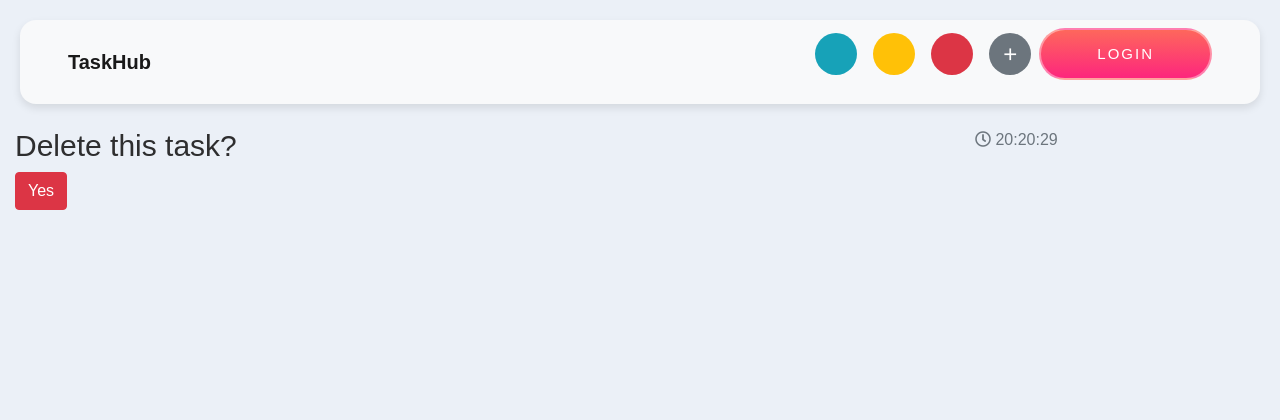
After one commit to alxitk/taskhub, a Django app: template templates/tasks/task_confirm_delete.html in a window 1280 px wide. The commit adds this page. Shown: the top 420 px of the page. Run offline with Django 3.2, Linux system fonts and the light colour scheme; the template is opened without the code that fills it, so the values that code supplies are empty.

Commit message:
add task update and delete functionality with templates

```diff
--- a/tasks/forms.py
+++ b/tasks/forms.py
@@ -22,11 +22,11 @@ class TaskForm(forms.ModelForm):
             attrs={
                 "type": "datetime-local",
                 "class": "form-control",
-                "style": "width: 300px;"
+                "style": "width: 300px;",
             }
         ),
+    )
 
-    )
     class Meta:
         model = Task
         fields = "__all__"
--- /dev/null
+++ b/templates/tasks/task_confirm_delete.html
@@ -0,0 +1,10 @@
+{% extends "base.html" %}
+
+{% block content %}
+  <h1>Delete this task?</h1>
+  <form action="" method="post">
+    {% csrf_token %}
+
+    <input type="submit" value="Yes" class="btn btn-danger">
+  </form>
+{% endblock %}
--- a/templates/tasks/task_detail.html
+++ b/templates/tasks/task_detail.html
@@ -34,7 +34,7 @@
   </div>
 
   <div class="d-flex gap-2">
-    <a href="#" class="btn btn-danger w-100">Delete</a>
-    <a href="#" class="btn btn-secondary w-100">Update</a>
+    <a href="{% url 'tasks:task-delete' pk=task.id %}" class="btn btn-danger w-100">Delete</a>
+    <a href="{% url 'tasks:task-update' pk=task.id %}" class="btn btn-secondary w-100">Update</a>
   </div>
 {% endblock %}
```
Also changed, not shown: tasks/urls.py (+7 -5 lines), tasks/views.py (+13 -0 lines).
